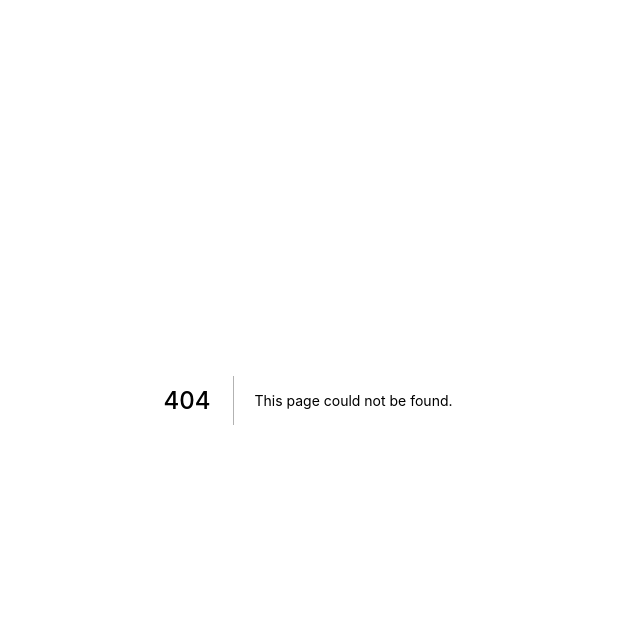
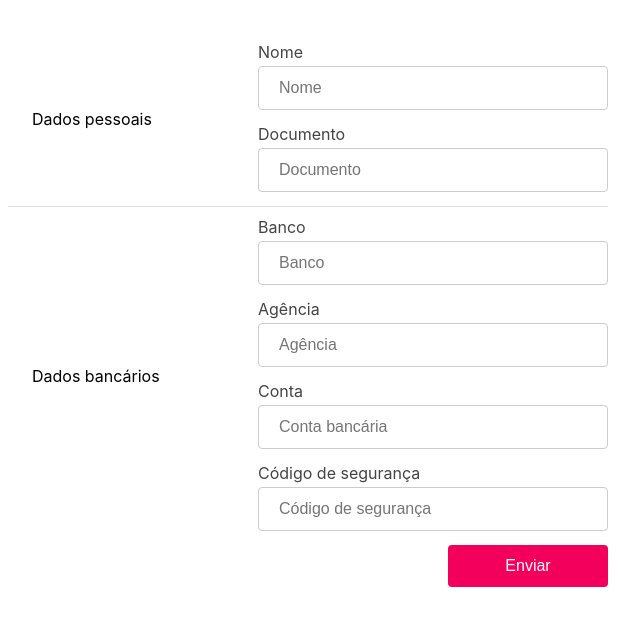
Before and after one commit to ThiGaleno/nextJs-Teste-Q2B, a Next.js app: page /user/editar in a window 1280 px wide. Before the commit this address had no page. Shown: the top 626 px of the page, without its empty margins (332-972 px from the left). Built offline with nearby package versions, Linux system fonts and the light colour scheme.

Commit message:
feat: edit and list users

```diff
--- a/pages/login.jsx
+++ b/pages/login.jsx
@@ -1,7 +1,7 @@
 import React, { useEffect, useState } from "react";
 import SubmitButton from '../src/components/submitButton'
 
-const Login = () => {
+const LoginPage = () => {
   const [isPending, setIsPending] = useState(false);
   const [formData, setFormData] = useState({
     email: "",
@@ -27,7 +27,7 @@ const Login = () => {
             <label htmlFor="password">Senha</label>
             <input onChange={e => setFormData({ ...formData, password: e.target.value })} required placeholder="Senha" type="password" id="password" />
           </div>
-          <div className="flex w-full justify-right">
+          <div className="flex w-full justify-end">
             <SubmitButton
               isPending={isPending}
               text="Entrar"
@@ -39,4 +39,4 @@ const Login = () => {
     </div>
   );
 }
-export default Login
+export default LoginPage
--- /dev/null
+++ b/pages/user/editar.tsx
@@ -0,0 +1,71 @@
+import type { NextPage } from 'next'
+import { useState } from 'react'
+import SubmitButton from '../../src/components/submitButton'
+
+const EditUserPage: NextPage = () => {
+  const [isPending, setIsPending] = useState<boolean>(false);
+  const [name, setName] = useState<string>('');
+  const [document, setDocument] = useState<string>('');
+  const [bankName, setBankName] = useState<string>('');
+  const [securityCode, setSecurityCode] = useState<string>('');
+  const [agency, setAgency] = useState<string>('');
+  const [account, setAccount] = useState<string>('');
+
+  const submitTeste = (e: any) => {
+    e.preventDefault();
+    setIsPending(true);
+    setTimeout(() => {
+      setIsPending(false);
+      alert('Enviado com sucesso!');
+    }, 2000);
+  }
+  return (
+    <div className='wrapper flex justify-center'>
+      <form className="w-600 sm:w-full" onSubmit={submitTeste}>
+        <section className='flex justify-between items-center sm:justify-center border-b'>
+          <div className='p-24 sm:hidden'>
+            <p>Dados pessoais</p>
+          </div>
+          <div className='w-350'>
+            <div className='my-10'>
+              <label htmlFor="name">Nome</label>
+              <input value={name} onChange={e => setName(e.target.value) } placeholder="Nome" required id="name" type="text" />
+            </div>
+            <div className='my-10'>
+              <label htmlFor="documento">Documento</label>
+              <input value={document} onChange={e => setDocument(e.target.value)} placeholder="Documento" required id="documento" type="text" />
+            </div>
+          </div>
+        </section>
+        <section className='flex justify-between items-center sm:justify-center'>
+          <div className='p-24 sm:hidden'>
+            <p>Dados bancários</p>
+          </div>
+          <div className='w-350'>
+            <div className='my-10'>
+              <label htmlFor="bankName">Banco</label>
+              <input value={bankName} onChange={e => setBankName(e.target.value)} placeholder="Banco" required id="bankName" type="text" />
+            </div>
+            <div className='my-10'>
+              <label htmlFor="agency">Agência</label>
+              <input value={agency} onChange={e => setAgency(e.target.value)} placeholder="Agência" required id="agency" type="text" />
+            </div>
+            <div className='my-10'>
+              <label htmlFor="bankAccount">Conta</label>
+              <input value={account} onChange={e => setAccount(e.target.value)} placeholder="Conta bancária" required id="bankAccount" type="text" />
+            </div>
+            <div className='my-10'>
+              <label htmlFor="security-code">Código de segurança</label>
+              <input value={securityCode} onChange={e => setSecurityCode(e.target.value)} placeholder="Código de segurança" required id="security-code" type="text" />
+            </div>
+          </div>
+        </section>
+        <div className='flex justify-end sm:justify-center'>
+          <SubmitButton isPending={isPending} />
+        </div>
+      </form>
+    </div>
+  )
+}
+
+export default EditUserPage
--- a/styles/globals.css
+++ b/styles/globals.css
@@ -35,6 +35,9 @@ a {
 .justify-center{
   justify-content: center;
 }
+.justify-between{
+  justify-content: space-between;
+}
 .items-center{
   align-items: center;
 }
@@ -53,15 +56,48 @@ a {
 .w-350 {
   width: 350px;
 }
+.w-600 {
+  width: 600px;
+}
 .wrapper{
   padding: 32px;
 }
 .my-10{
   margin: 10px 0;
 }
-.justify-right{
-  justify-content: flex-end;
+.py-5{
+  padding: 5px 0;
 }
+.p-24{
+  padding: 24px;
+}
+.px-20{
+  padding: 0 20px;
+}
+.justify-end{
+  justify-content: end;
+}
+.border-b{
+  border-bottom: 1px solid #e0e0e0;
+}
+.border-t{
+  border-top: 1px solid #e0e0e0;
+}
+.rounded-full{
+  border-radius: 50%;
+}
+.cursor-pointer{
+  cursor: pointer;
+}
+.img-rounded {
+  border: 1px solid #f0f0f0 !important;
+  border-radius: 50% !important;
+}
+.hover\:bg-item:hover{
+  background-color: #f0f0f0;
+  transition: background-color 0.2s ease-in-out;
+}
+
 /* prefixo md: */
 @media (max-width: 776px) {
   .md\:w-full{
@@ -81,6 +117,9 @@ a {
   }
   .sm\:hidden{
     display: none;
+  }
+  .sm\:justify-center{
+    justify-content: center;
   }
   .wrapper{
     padding: 4px;
@@ -118,6 +157,7 @@ label{
   align-items: center;
   gap: 4px;
   min-width: 160px;
+  max-width: 350px;
 }
 .btn-primary:hover{
   filter: brightness(90%);
@@ -125,3 +165,15 @@ label{
 .btn-primary:disabled{
   background-color: #fd909e;
 }
+.title-text{
+  font-size: 24px;
+  /* font-weight: bold; */
+  color: #444;
+}
+.subtitle-text{
+  font-size: 16px;
+  color: #888;
+}
+.bold{
+  font-weight: bold;
+}
```
Also changed, not shown: pages/users.tsx (added, +28 -0 lines).
